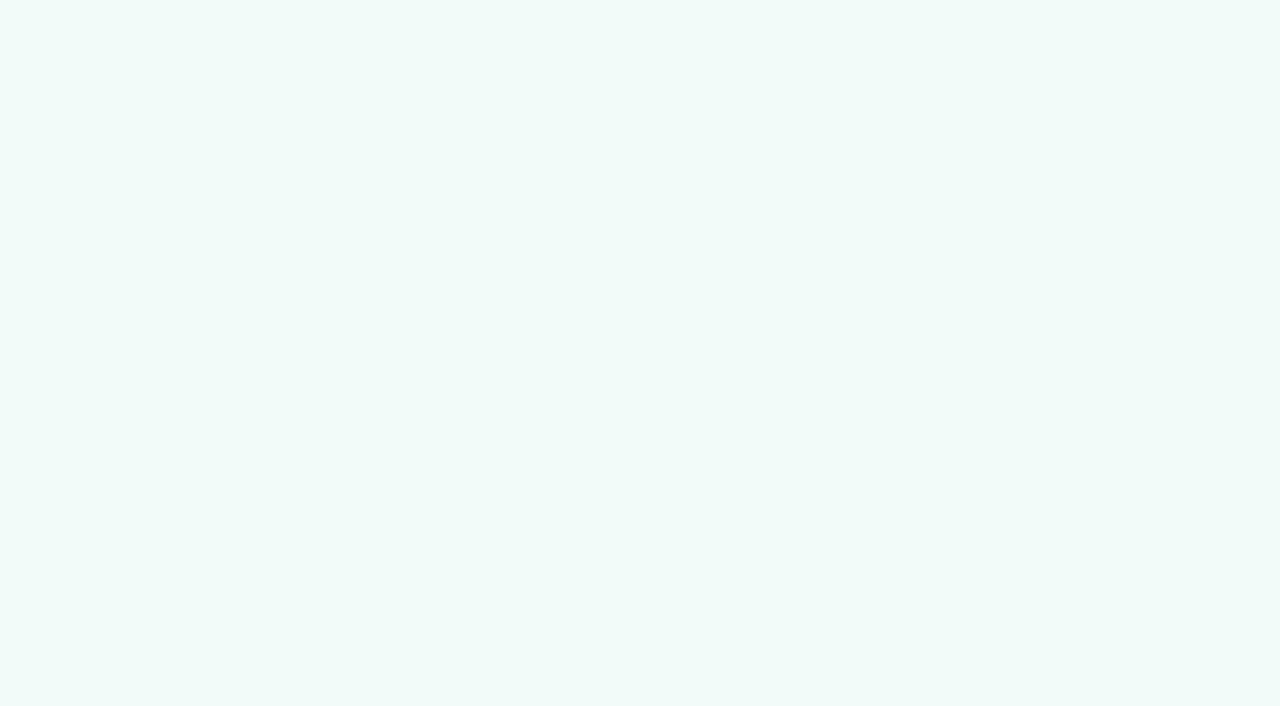
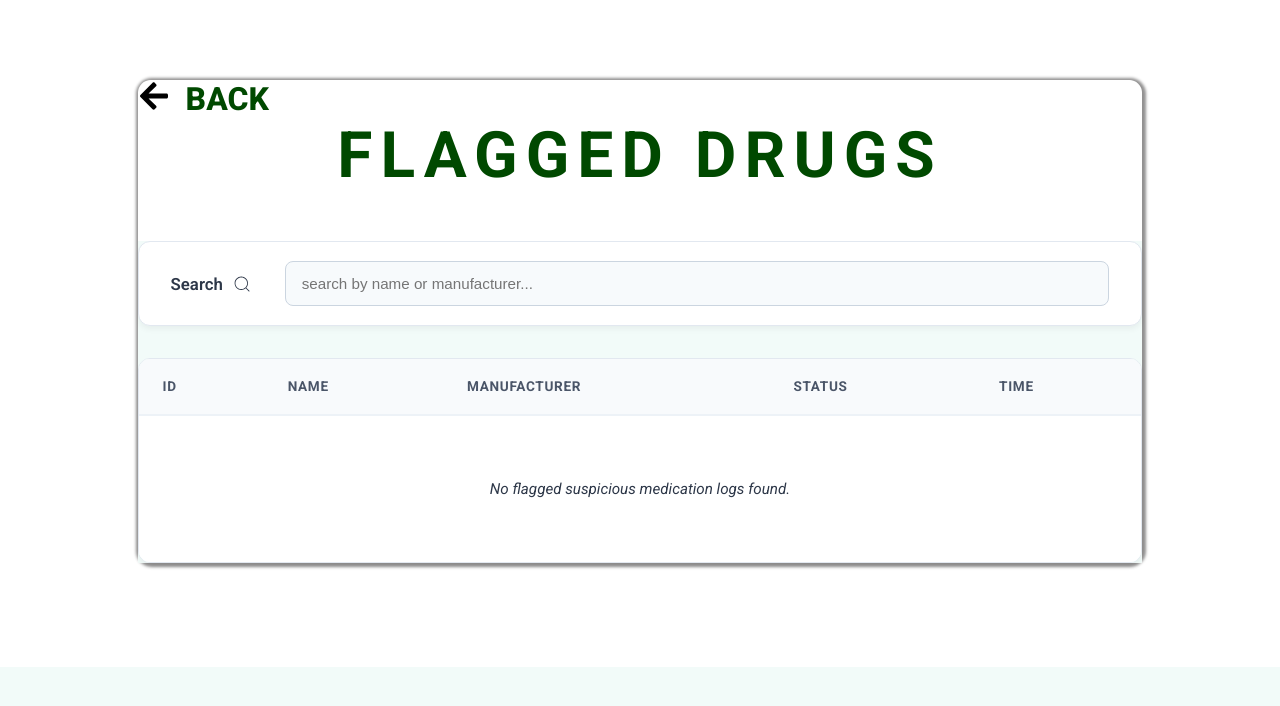
Before and after one commit to Nathaniel-saint/med-ocr, a React (Vite) app: page /unregistered in a window 1280 px wide. Before the commit this address had no page. Shown: the top 706 px of the page. Built offline with nearby package versions, Linux system fonts and the light colour scheme; a web font is replaced by a local one.

Commit message:
added the flagged funtionality and its necessary styles

```diff
--- a/src/App.jsx
+++ b/src/App.jsx
@@ -14,6 +14,7 @@ import History from "./pages/Dashboard/History";
 import Insight from "./pages/Dashboard/Insight";
 import ProtectedRoute from "./pages/Auth/ProtectedRoute";
 import './index.css'
+import Unregistered from "./pages/Dashboard/Unregistered";
 
 // import goes up there
 
@@ -26,6 +27,7 @@ function App(){
                     <Route path="/" element={<div className="home-page"><Nav /><Hero /> <Footer /></div> } />
                     <Route path="/register" element={<Signup />} />
                     <Route path="/login" element={<Signin />} />
+                    <Route path="/unregistered" element={<Unregistered />} />
 
                     <Route element={<ProtectedRoute />}>
                         <Route path="/dashboard" element={<Dashnav />}>
--- a/src/pages/Dashboard/Dashboard.jsx
+++ b/src/pages/Dashboard/Dashboard.jsx
@@ -30,7 +30,7 @@ function Dashboard(){
                 <div className="pro-ico">{firstName}<CgProfile/></div>
             </div>
             <div className="user-greeting">
-                <h2>Hello {user.fullname}</h2>
+                <h2>Hello, {user.fullname}</h2>
                 <p>The pharmaceutical verification system is active. All security protocols are currently within optimal regulatory parameters</p>
             </div>
 
--- a/src/pages/Dashboard/Scan.jsx
+++ b/src/pages/Dashboard/Scan.jsx
@@ -24,7 +24,7 @@ const REGISTERED_DRUGS_DB = [
     dosage: "Composite"
   },
   {
-    brandName: "Wormplex 400",
+    brandName: "Wormplex",
     activeIngredient: "Albendazole",
     manufacturer: "Pharma Nova Ltd",
     dosage: "400mg"
@@ -195,10 +195,15 @@ const handleScanClick = async () => {
     let finalStatus = "UNREGISTERED";
     let finalMessage = "Warning: This product is not found in the registered medicine database list.";
 
-    if (data.name || data.manufacturer) {
-      const matchedDrug = REGISTERED_DRUGS_DB.find(
-        (drug) => drug.brandName.toLowerCase() === data.name.toLowerCase()
-      );
+    const scannedNames = data.name?.toLowerCase().trim() || "";
+    const scannedManufacturer = data.manufacturer?.toLowerCase().trim() || "";
+
+    if (scannedNames|| scannedManufacturer) {
+      const matchedDrug = REGISTERED_DRUGS_DB.find((drug) =>{
+        const baseDB = drug.brandName.toLowerCase().trim();
+
+        return scannedNames && (scannedNames.includes(baseDB) || baseDB.includes(scannedNames));
+      });
 
       if (matchedDrug) {
         finalStatus = "REGISTERED";
--- a/src/pages/Dashboard/Unregistered.jsx
+++ b/src/pages/Dashboard/Unregistered.jsx
@@ -1,13 +1,87 @@
-import React from "react";
+import React, { useState } from "react";
+import { Link } from "react-router-dom";
+import { CiSearch } from "react-icons/ci"
+import { FaArrowLeft } from "react-icons/fa";
+import '../../styles/Unregistered.css';
 
+function Unregistered() {
+    const raw_history = localStorage.getItem('medicine_history');
+    const history = raw_history ? JSON.parse(raw_history) : [];
+    const [searchQuery, setSearchQuery] = useState("");
 
-// import goes up there
+    const sumHistory = history.map((item) => {
+        return {
+            id: item.id,
+            brandName: item.name || 'Unknown Brand',
+            manufacturer: item.manufacturer || 'Unknown Manufacturer',
+            time: item.scannedAt || 'Time Unavailable',
+            verdict: item.verdict,
+        };
+    });
 
-function Unregistered(){
-    return(
-        <div></div>
+    const unregisteredDrugs = sumHistory.filter((item) => item.verdict === "UNREGISTERED");
+
+    const filteredHistory = unregisteredDrugs.filter((item) => {
+        const query = searchQuery.trim().toLowerCase();
+        return (
+            item.brandName.toLowerCase().includes(query) ||
+            item.manufacturer.toLowerCase().includes(query)
+        );
+    });
+
+    return (
+        <div className="unregistered-body">
+            <div className="unregistered-flagged-container">
+                <Link className="un-a" to='/'><FaArrowLeft color="black" />BACK</Link><h1>FLAGGED DRUGS</h1>
+                <div className="table-container">
+                    <div className="search-container">
+                        <label>Search <CiSearch size="1.2em"/></label>
+                        <input
+                            type="search"
+                            value={searchQuery}
+                            onChange={(e) => setSearchQuery(e.target.value)}
+                            placeholder="search by name or manufacturer..."
+                        />
+                    </div>
+                    <table className="table">
+                        <thead className="table-head">
+                            <tr>
+                                <th>ID</th>
+                                <th>NAME</th>
+                                <th>MANUFACTURER</th>
+                                <th>STATUS</th>
+                                <th>TIME</th>
+                            </tr>
+                        </thead>
+                        <tbody className="tbody">
+                            {filteredHistory.length === 0 ? (
+                                <tr>
+                                    <td colSpan={5} className="empty-table-alert">
+                                        {searchQuery ? "No matching flagged records found." : "No flagged suspicious medication logs found."}
+                                    </td>
+                                </tr>
+                            ) : (
+                                filteredHistory.map((item, index) => (
+                                    <tr key={item.id}>
+                                        <td>{index + 1}</td>
+                                        <td>{item.brandName}</td>
+                                        <td>{item.manufacturer}</td>
+                                        <td>
+                                            <span className={`status-badge ${item.verdict?.toLowerCase()}`}>
+                                                {item.verdict}
+                                            </span>
+                                        </td>
+                                        <td>{item.time}</td>
+                                    </tr>
+                                ))
+                            )}
+                        </tbody>
+                    </table>
+                </div>
+            </div>
+        </div>
+
     );
 }
 
-
 export default Unregistered;
--- a/src/styles/Unregistered.css
+++ b/src/styles/Unregistered.css
@@ -0,0 +1,52 @@
+.unregistered-flagged-container{
+    align-self: center;
+    justify-self: center;
+    background-color: white;
+    border-radius: 0.8rem;
+    box-shadow: 1px 1px 3px 3px rgb(146, 145, 145);
+    height: fit-content;
+}
+
+.unregistered-flagged-container h1{
+    align-self: center;
+    justify-self: center;
+    /* margin-top: 2rem; */
+    font-family: 'Roboto';
+    color: rgb(0, 73, 0);
+    letter-spacing: 0.5rem;
+    font-size: 4rem;
+    background-color: white;
+}
+
+.un-a{
+    display: flex;
+    gap: 1rem;
+    font-size: larger;
+    text-decoration: none;
+    color: rgb(0, 73, 0);
+    font-family: 'Roboto';
+    font-weight: 800;
+    font-size: 2rem;
+    background-color: white;
+    border-radius: 1rem;
+}
+
+.un-a:hover{
+    display: flex;
+    gap: 1.3rem;
+    font-size: larger;
+    text-decoration: none;
+    color: rgb(0, 73, 0);
+    font-family: 'Roboto';
+    font-weight: 800;
+    font-size: 2rem;
+    background-color: white;
+    border-radius: 1rem;
+    transition: ease-in-out 0.3s;
+    text-decoration: underline;
+}
+
+.unregistered-body{
+    padding: 5rem 5rem;
+    background-color: white;
+}
```
